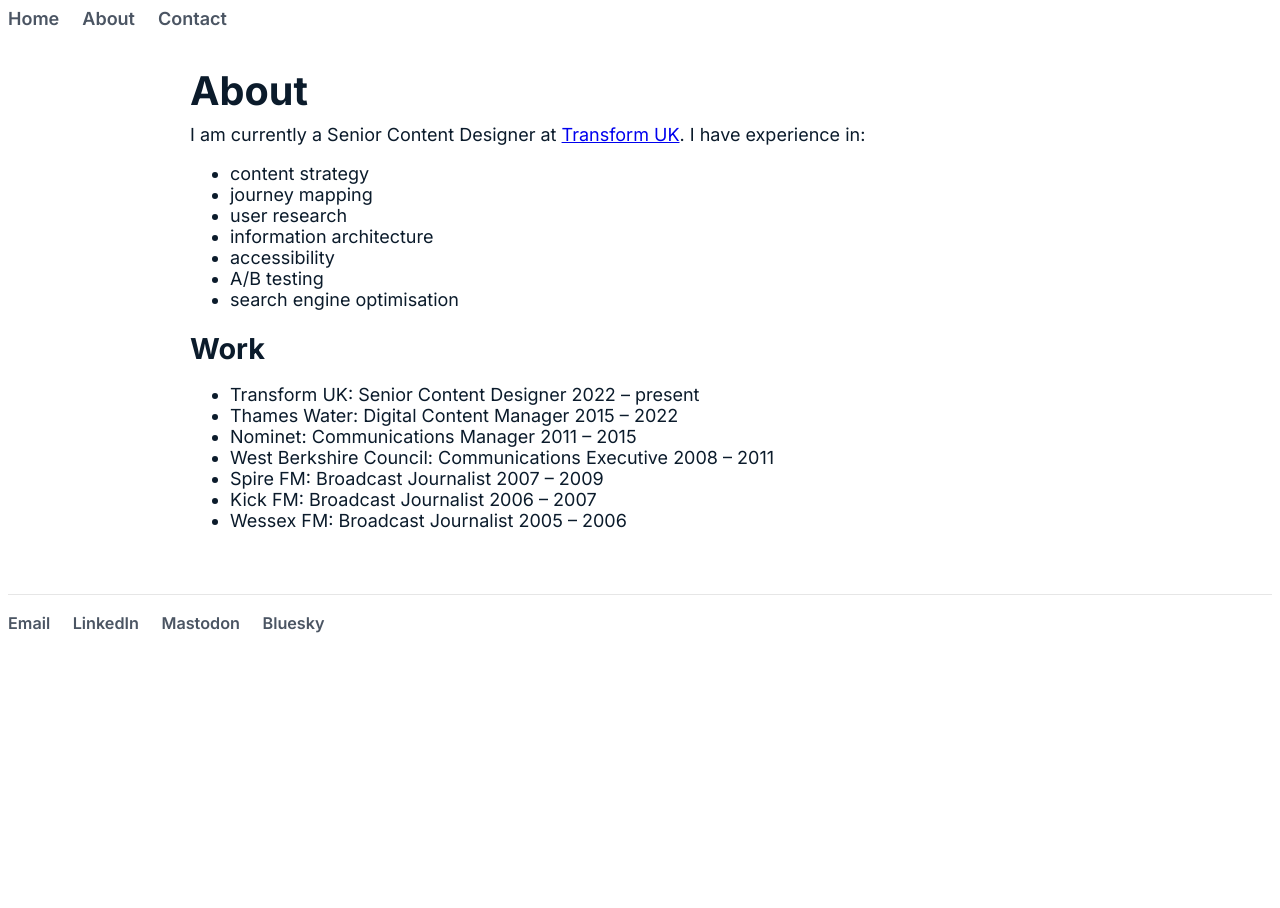
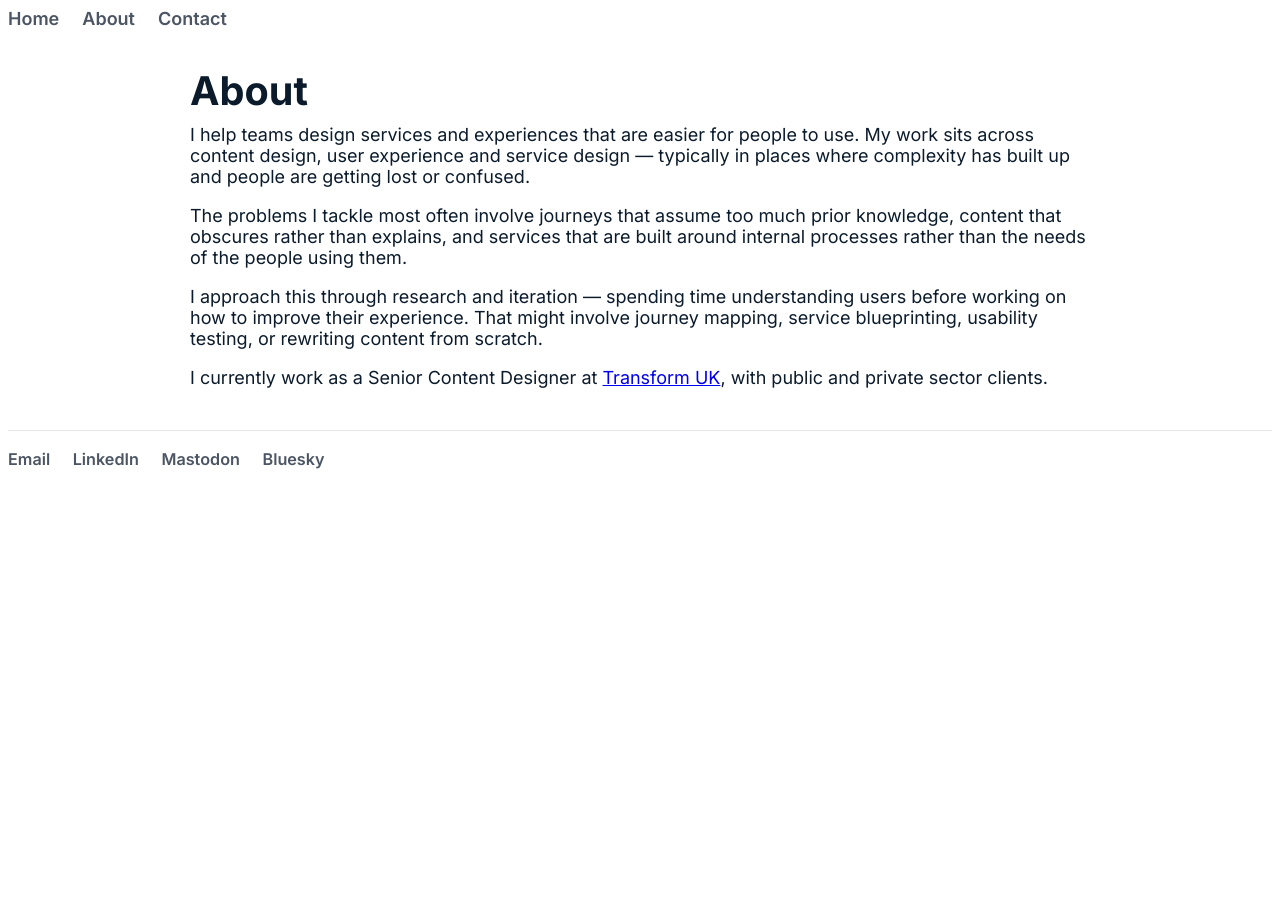
Before and after one commit to philsprayuk/philsprayuk.github.io, a Jekyll site: the page built from about/index.html, in a window 1280 px wide. Built offline with Jekyll 4.4.1, drawn with Linux system fonts in a browser that asks for light colours.

Commit message:
About: rewrite as problem-focused overview, remove CV structure
Co-Authored-By: Claude Sonnet 4.6 <noreply@anthropic.com>

```diff
--- a/about/index.html
+++ b/about/index.html
@@ -4,24 +4,11 @@ title: About Phil Spray
 ---
 <div class="about">
 <h1>About</h1>
-<p>I am currently a Senior Content Designer at <a href="https://www.transformuk.com/" target="_blank" rel="noopener noreferrer">Transform UK</a>. I have experience in:</p>
-  <ul>
-  <li>content strategy</li>
-  <li>journey mapping</li>
-  <li>user research</li>
-  <li>information architecture</li>
-  <li>accessibility</li>
-  <li>A/B testing</li>
-  <li>search engine optimisation</li>
-  </ul>
-<h2>Work</h2>
-<ul>
-  <li>Transform UK: Senior Content Designer 2022 – present</li>
-  <li>Thames Water: Digital Content Manager 2015 – 2022</li>
-  <li>Nominet: Communications Manager 2011 – 2015</li>
-  <li>West Berkshire Council: Communications Executive 2008 – 2011</li>
-  <li>Spire FM: Broadcast Journalist 2007 – 2009</li>
-  <li>Kick FM: Broadcast Journalist 2006 – 2007</li>
-  <li>Wessex FM: Broadcast Journalist 2005 – 2006</li>
-</ul>
-<br>
+<p>I help teams design services and experiences that are easier for people to use. My work sits across content design, user experience and service design — typically in places where complexity has built up and people are getting lost or confused.</p>
+
+<p>The problems I tackle most often involve journeys that assume too much prior knowledge, content that obscures rather than explains, and services that are built around internal processes rather than the needs of the people using them.</p>
+
+<p>I approach this through research and iteration — spending time understanding users before working on how to improve their experience. That might involve journey mapping, service blueprinting, usability testing, or rewriting content from scratch.</p>
+
+<p>I currently work as a Senior Content Designer at <a href="https://www.transformuk.com/" target="_blank" rel="noopener noreferrer">Transform UK</a>, with public and private sector clients.</p>
+</div>
```
